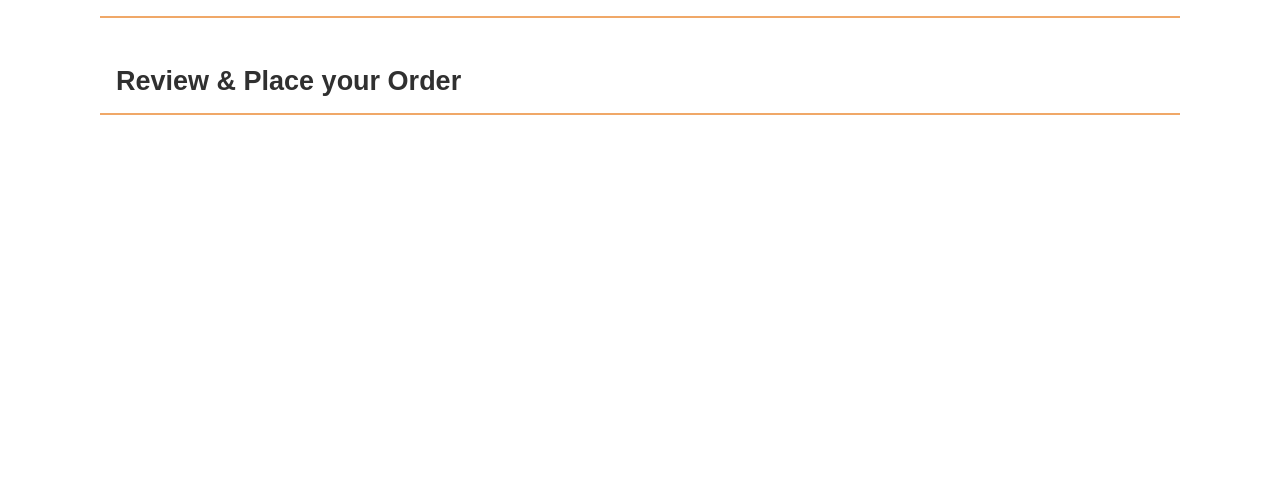
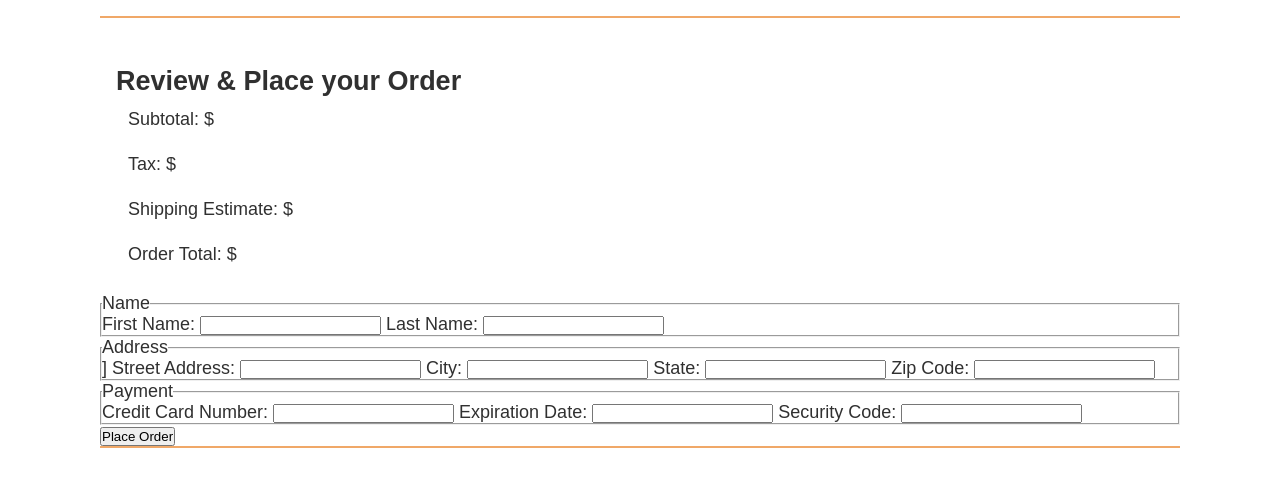
Before and after one commit to woodrow-snow/wdd330-team15-project, a plain HTML site: page src/checkout/index.html in a window 1280 px wide. Drawn offline with Linux system fonts and the light colour scheme; files that its build step writes are made by us from their sources.

Commit message:
Uplaoding current work on team 4 activity

```diff
--- a/src/checkout/index.html
+++ b/src/checkout/index.html
@@ -18,7 +18,63 @@
     <main class="divider">
       <section class="products">
         <h2>Review & Place your Order</h2>
+        <div id="orderInfo">
+          <p class="subTotal">Subtotal: $<span class="subAmount"></span></p>
+          <p class="tax">Tax: $<span class="taxAmount"></span></p>
+          <p class="shipping">Shipping Estimate: $<span class="shippingEstiamte"></span></p>
+          <p class="total">Order Total: $<span class="orderTotal"></span></p>
+        </div>
       </section>
+      <form id="checkoutFrom">
+        <fieldset class="fullName">
+          <legend>Name</legend>
+          <label for="firstname">
+            First Name:
+            <input name="firstname" id="firstname" type="text" required>
+          </label>
+          <label for="lastname">
+            Last Name:
+            <input name="lastname" id="lastname" type="text" required>
+          </label>
+        </fieldset>
+
+        <fieldset class="address">]
+          <legend>Address</legend>
+          <label for="street">
+            Street Address:
+            <input type="text" name="street" id="street" required>
+          </label>
+          <label for="city">
+           City:
+            <input type="text" name="city" id="city" required>
+          </label>
+          <label for="state">
+            State:
+            <input type="text" name="state" id="state" required>
+          </label>
+          <label for="zip">
+            Zip Code:
+            <input type="text" name="zip" id="zip" required>
+          </label>
+        </fieldset>
+
+        <fieldset class="payment">
+          <legend>Payment</legend>
+          <label for="ccn">
+            Credit Card Number:
+            <input type="number" name="ccn" id="ccn" required minlength="16" maxlength="16">
+          </label>
+          <label for="expireDate">
+            Expiration Date:
+            <input type="text" name="expireDate" id="expireDate" required> <!-- want to add some validation here in the form of a patter attr -->
+          </label>
+          <label for="sCode">
+            Security Code:
+            <input type="number" name="sCode" id="sCode" required minlength="3" maxlength="3">
+          </label>
+        </fieldset>
+        <input type="submit" value="Place Order">
+      </form>
     </main>
 
     <footer></footer>
--- a/src/css/style.css
+++ b/src/css/style.css
@@ -310,6 +310,9 @@ button {
   color: #303030;
 }
 
+/*************************** Checkout Button ***************************/
+
+
 @media screen and (min-width: 500px) {
   body {
     max-width: 1080px;
```
Also changed, not shown: src/cart/index.html (+1 -1 lines), src/js/CheckoutProcess.mjs (added, +60 -0 lines).
